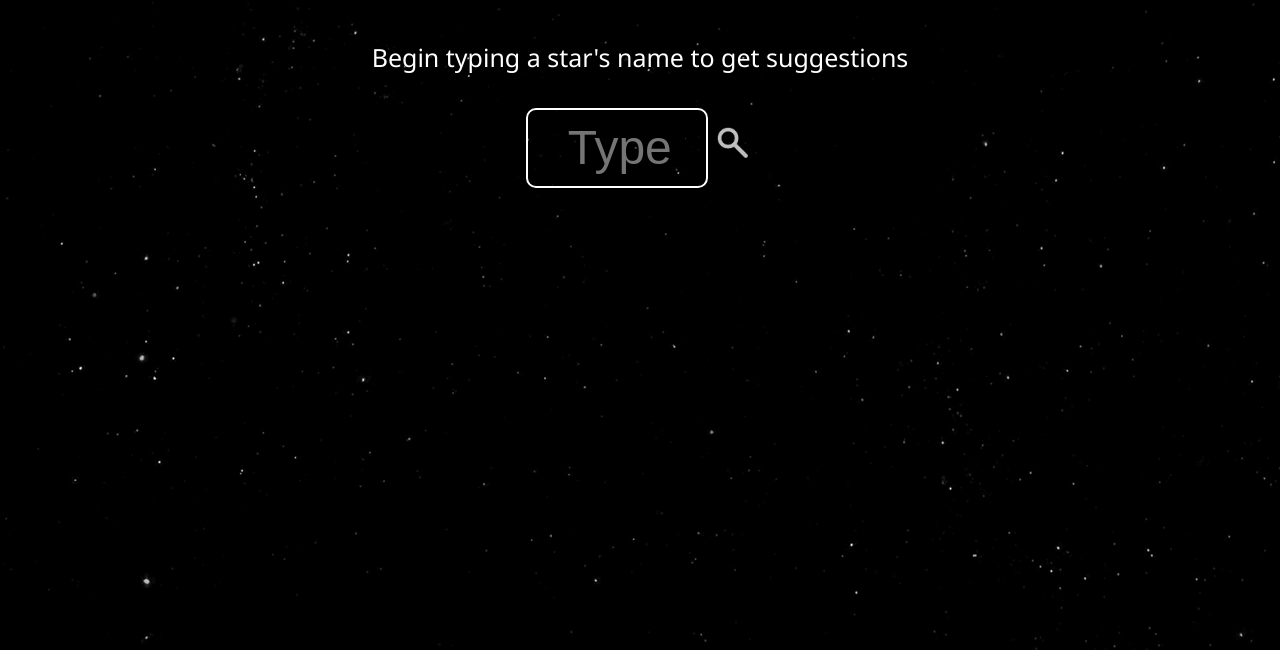
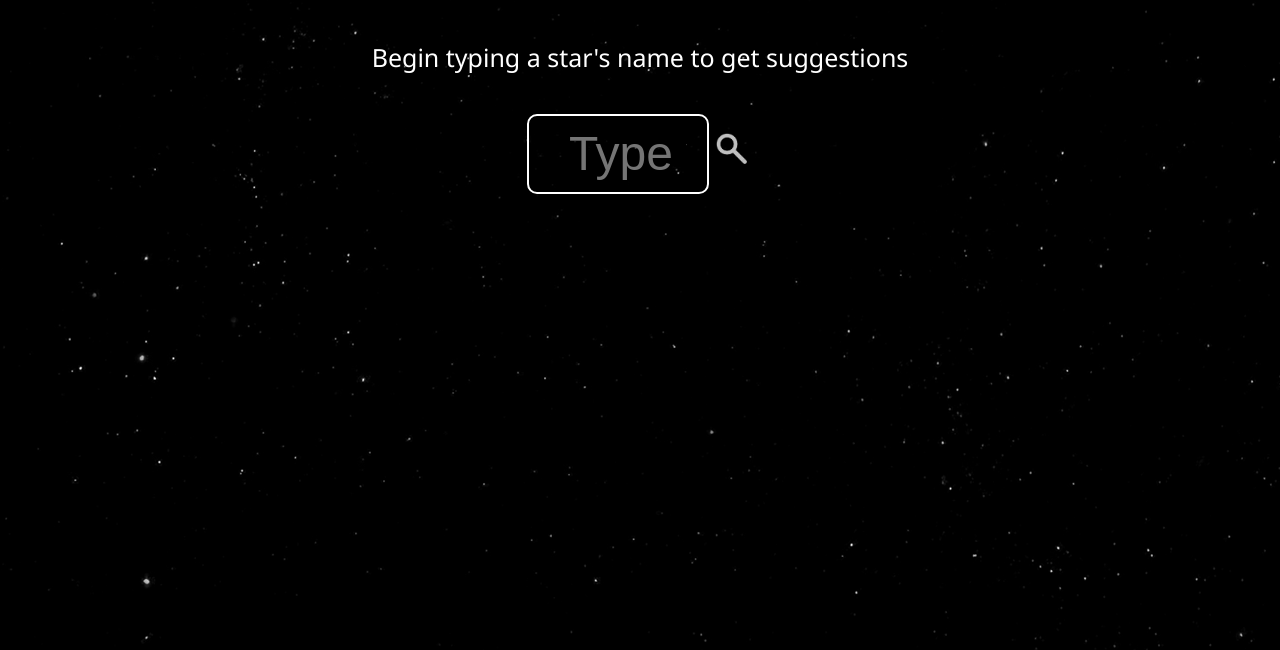
Before and after one commit to FACN4/stars_of_the_north_w4, a website: page public/index.html in a window 1280 px wide. Shown: the part 150-800 px from the top of the page. Drawn offline with Linux system fonts and the light colour scheme.

Commit message:
Added comments to the files

```diff
--- a/public/index.html
+++ b/public/index.html
@@ -16,9 +16,8 @@
 </header>
  <form>
     <label>
-      Begin typing a star's name to get suggestions</br>
-      <br><input  autocomplete="off" type ="text" id = "star-finder" placeholder="Type your star name">
-    </label>
+      Begin typing a star's name to get suggestions
+    </label><input  autocomplete="off" type ="text" id = "star-finder" placeholder="Type your star name">
       <img src = "./images/sreach-icon.png" alt = "search icon" >
   </form>
   <div id="search-results"></div>
--- a/public/style.css
+++ b/public/style.css
@@ -30,6 +30,8 @@ form input {
 }
 label {
   font-size: 25px;
+  display: block;
+  margin-bottom: 40px;
 }
 img {
   height: 40px;
--- a/src/handler.js
+++ b/src/handler.js
@@ -1,6 +1,8 @@
 var fs = require("fs");
 var wordSearch = require("./search");
 var path = require("path");
+
+// indexHandler function manages the request for URL '/'
 
 function indexHandler(request, response) {
   fs.readFile(__dirname + "/../public/index.html", function(error, file) {
@@ -14,6 +16,8 @@ function indexHandler(request, response) {
     response.end();
   });
 }
+
+// assetsHandler function manages the request for files across an array of extensionTypes including the project CSS, images, JS and JSON.
 
 function assetsHandler(request, response) {
   var url = request.url;
@@ -38,6 +42,8 @@ function assetsHandler(request, response) {
   });
 }
 
+// searchHandler function deals with the search request and returns array of words matching the user's search to be passed back to the client.
+
 function searchHandler(request, response) {
   var url = request.url;
   url = decodeURI(url);
--- a/src/testing/test.js
+++ b/src/testing/test.js
@@ -1,7 +1,7 @@
 var test = require("tape");
 var search = require("../search");
 
-// Test on the search function
+// Tests on the search function
 
 test("Search returns an array", function(assert) {
   const actual = Array.isArray(search("a"));
```
